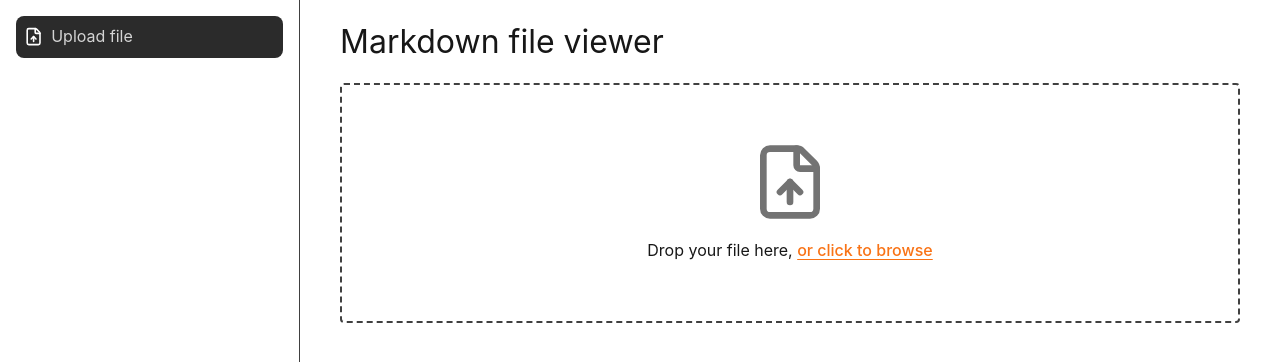
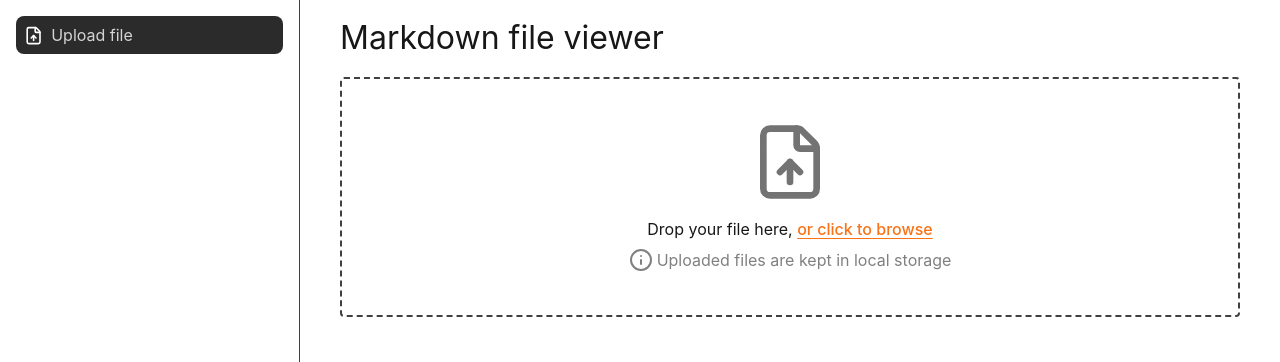
Before and after one commit to Piblo/md-file-viewer, a Vue app: page / in a window 1280 px wide. Shown: the top 362 px of the page. Built offline with nearby package versions, Linux system fonts and the light colour scheme.

Commit message:
WIP adding dialog component

```diff
--- a/package.json
+++ b/package.json
@@ -18,6 +18,7 @@
     "lucide-vue-next": "^0.526.0",
     "markdown-it": "^14.1.0",
     "pinia": "^3.0.3",
+    "reka-ui": "^2.4.1",
     "vue": "^3.5.17",
     "vue-router": "^4.5.1"
   },
@@ -43,5 +44,6 @@
     "vite-plugin-vue-devtools": "^7.7.7",
     "vitest": "^3.2.4",
     "vue-tsc": "^2.2.10"
-  }
+  },
+  "packageManager": "pnpm@10.14.0+sha512.ad27a79641b49c3e481a16a805baa71817a04bbe06a38d17e60e2eaee83f6a146c6a688125f5792e48dd5ba30e7da52a5cda4c3992b9ccf333f9ce223af84748"
 }
--- a/pnpm-workspace.yaml
+++ b/pnpm-workspace.yaml
@@ -1,2 +1,3 @@
 onlyBuiltDependencies:
   - esbuild
+  - vue-demi
--- a/src/assets/base.css
+++ b/src/assets/base.css
@@ -42,7 +42,7 @@ body {
   transition:
     color 0.5s,
     background-color 0.5s;
-  line-height: 1.6;
+  line-height: 1.4;
   font-family:
     Inter,
     -apple-system,
--- /dev/null
+++ b/src/components/Dialog.vue
@@ -0,0 +1,61 @@
+<!-- eslint-disable vue/multi-word-component-names -->
+<script setup lang="ts">
+import { XIcon } from 'lucide-vue-next'
+import {
+  DialogContent,
+  DialogOverlay,
+  DialogPortal,
+  DialogRoot,
+  DialogTrigger,
+  DialogClose,
+} from 'reka-ui'
+</script>
+
+<template>
+  <DialogRoot>
+    <DialogTrigger>
+      <slot name="trigger" />
+    </DialogTrigger>
+    <DialogPortal>
+      <DialogOverlay class="overlay">
+        <DialogContent class="content">
+          <div class="close-button-container">
+            <DialogClose class="close-button"><XIcon width="1rem" height="1rem" /></DialogClose>
+          </div>
+          <slot />
+        </DialogContent>
+      </DialogOverlay>
+    </DialogPortal>
+  </DialogRoot>
+</template>
+
+<style scoped>
+.overlay {
+  position: fixed;
+  inset: 0;
+  background-color: rgba(0, 0, 0, 0.5);
+  display: grid;
+  place-items: center;
+}
+
+.content {
+  padding: var(--spacing-4);
+  background-color: var(--color-background);
+  border-radius: 4px;
+  border: 1px solid var(--color-neutral-darker);
+}
+
+.close-button-container {
+  display: flex;
+  justify-content: flex-end;
+}
+
+.close-button {
+  background: none;
+  border: none;
+  color: var(--color-text);
+  padding: 2px;
+  cursor: pointer;
+  display: flex;
+}
+</style>
--- a/src/components/DropZone.vue
+++ b/src/components/DropZone.vue
@@ -50,6 +50,7 @@ function onFileChange(event: Event) {
       >Drop your file here,
       <Button variant="link" @click="onClick">or click to browse</Button></span
     >
+    <slot />
   </div>
   <input ref="inputRef" hidden type="file" accept=".md" @change="onFileChange" />
 </template>
--- a/src/components/Nav.vue
+++ b/src/components/Nav.vue
@@ -13,7 +13,7 @@ const files = useFileStore()
     <NavLink to="/" class="nav-item">
       <FileUpIcon width="1rem" height="1rem" class="icon" /> Upload file
     </NavLink>
-    <div v-if="files.getFiles().length > 0">
+    <div v-show="files.getFiles().length > 0">
       <h2 class="nav-item nav-label">Files</h2>
       <TransitionGroup name="file-item" tag="ul">
         <li v-for="file in files.$state.files" :key="file.id">
@@ -52,7 +52,6 @@ ul {
 .nav-label {
   color: var(--color-text-muted);
   font-size: 0.85rem;
-  padding-bottom: 0;
 }
 
 .icon {
--- a/src/router/index.ts
+++ b/src/router/index.ts
@@ -1,3 +1,4 @@
+import { useFileStore } from '@/stores/files'
 import FileView from '@/views/FileView.vue'
 import UploadView from '@/views/UploadView.vue'
 import { createRouter, createWebHistory } from 'vue-router'
@@ -6,7 +7,19 @@ const router = createRouter({
   history: createWebHistory(import.meta.env.BASE_URL),
   routes: [
     { path: '/', component: UploadView },
-    { path: '/file/:id', component: FileView },
+    {
+      path: '/file/:id',
+      component: FileView,
+      beforeEnter: (to, from, next) => {
+        const fileId = to.params.id as string
+        const file = useFileStore().getFile(fileId)
+        if (!file) {
+          next('/')
+        } else {
+          next()
+        }
+      },
+    },
   ],
 })
 
--- a/src/views/FileView.vue
+++ b/src/views/FileView.vue
@@ -2,17 +2,16 @@
 import MarkdownViewer from '@/components/MarkdownViewer.vue'
 import { useRoute, useRouter } from 'vue-router'
 import { useFileStore } from '@/stores/files'
+import { computed, watch } from 'vue'
 
 const route = useRoute()
 const router = useRouter()
 const fileStore = useFileStore()
-const file = fileStore.getFile(route.params.id as string)
+const file = computed(() => fileStore.getFile(route.params.id as string))
 
-fileStore.$onAction(({ name, args, after }) => {
-  if (name === 'deleteFile' && args[0] === route.params.id) {
-    after(() => {
-      router.push('/')
-    })
+watch(file, async (newFile) => {
+  if (!newFile) {
+    router.push('/')
   }
 })
 </script>
--- a/src/views/UploadView.vue
+++ b/src/views/UploadView.vue
@@ -2,6 +2,7 @@
 import DropZone from '@/components/DropZone.vue'
 import { mapToFileModel } from '@/lib/FileService'
 import { useFileStore } from '@/stores/files'
+import { InfoIcon } from 'lucide-vue-next'
 import { useRouter } from 'vue-router'
 
 const router = useRouter()
@@ -15,5 +16,20 @@ async function onFileSelected(file: File) {
 </script>
 
 <template>
-  <DropZone class="dropzone" @file-selected="onFileSelected" />
+  <DropZone @file-selected="onFileSelected">
+    <div class="info-container">
+      <InfoIcon width="1rem" height="1rem" />
+      <p>Uploaded files are kept in local storage</p>
+    </div>
+  </DropZone>
 </template>
+
+<style scoped>
+.info-container {
+  margin-top: var(--spacing-2);
+  display: flex;
+  align-items: center;
+  gap: var(--spacing-1);
+  color: var(--color-text-muted);
+}
+</style>
```
Also changed, not shown: 1 other file (tests, documents, lock files or other folders).
